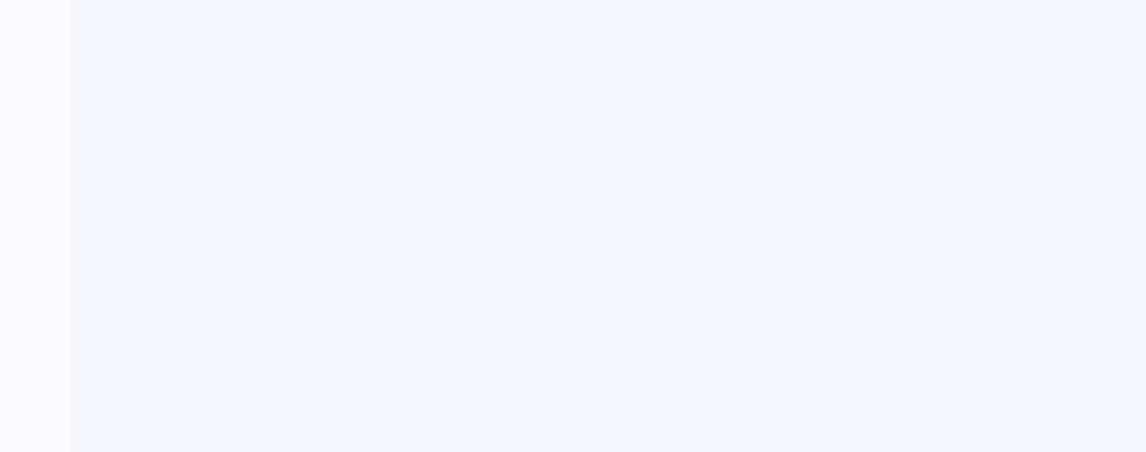
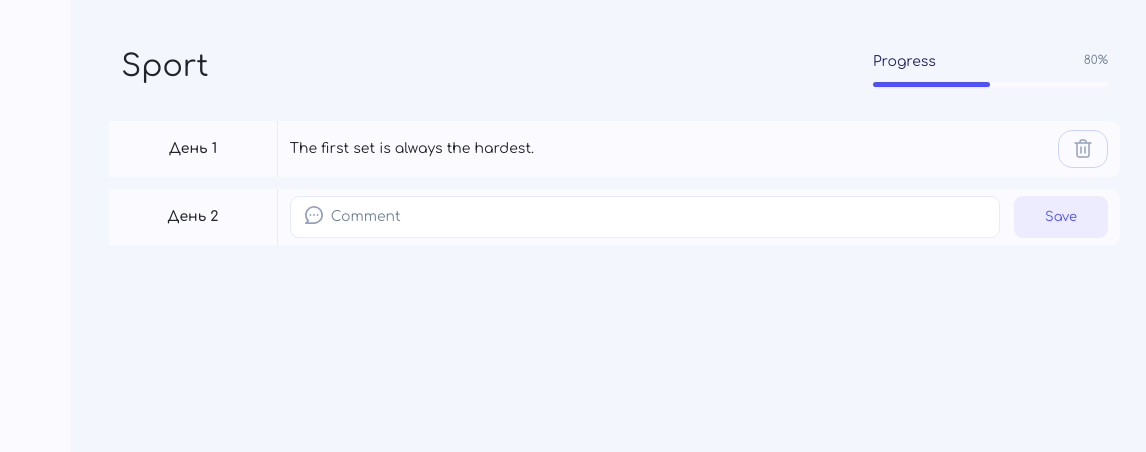
Before and after one commit to IuliiaVerevkina/habit-tracker, a plain HTML site: page index.html in a window 1280 px wide. Shown: the full height of the page, 134-1280 px from the left. Drawn offline with Linux system fonts and the light colour scheme.

Commit message:
added layout habbit

```diff
--- a/css/main.css
+++ b/css/main.css
@@ -1,50 +1,165 @@
 * {
   box-sizing: border-box;
+}
+:root {
+    --colorWhite: #FBFAFF;;
+    --colorGrey: #768396;
+		--colorBlue: #232360;
+		--colorBlueHovar: #6a6afb;;
 }
 body {
   font-family: "Comfortaa", cursive;
   margin: 0;
   background-color: #f3f6fd;
+  font-weight: 400;
 }
 .panel {
-  background-color: #fbfaff;
+  background-color: var(--colorWhite);
   padding: 40px;
 }
-.menu,
 .menu__list {
   gap: 25px;
 }
 .menu__item {
-  background: #ffffff;
+  background: var(--colorWhite);
   box-shadow: 0px 8px 14px rgba(62, 107, 224, 0.12);
   border-radius: 14px;
   width: 45px;
   height: 45px;
 }
 .menu__item:hover {
-  background: #6a6afb;
+  background: var(--colorBlueHovar);
   box-shadow: 0px 8px 14px rgba(62, 107, 224, 0.12);
 }
-.menu__item:hover img {
+.menu__item:hover img,
+.habbit__delete:hover img {
   filter: brightness(0) invert(1);
 }
-.menu__active{
-	background: #5051F9;
+.menu__active {
+  background: #5051f9;
 }
-.menu__active img{
+.menu__active img {
   filter: brightness(0) invert(1);
 }
 .menu__item > img {
   margin-left: -3px;
 }
 .menu__add {
-  border: 1px solid #cad5ff;
+  border: 1px solid #CAD5FF;
   background: none;
   border-radius: 14px;
   width: 45px;
   height: 45px;
+  margin-top: 25px;
 }
 .menu__add:hover {
-  background: #6a6afb;
+  background: var(--colorBlueHovar);
   box-shadow: 0px 8px 14px rgba(62, 107, 224, 0.12);
 }
+.content {
+  padding: 50px;
+}
+h1 {
+  font-size: 30px;
+  line-height: 33px;
+}
+.progress__in_bar {
+  display: flex;
+  flex-direction: column;
+  gap: 12px;
+  min-width: 235px;
+}
+.progress__text {
+  display: flex;
+  justify-content: space-between;
+}
+.progress__name {
+  font-size: 14px;
+  line-height: 16px;
+  color: var(--colorBlue);
+}
+.progress__percent {
+  font-size: 12px;
+  line-height: 13px;
+  color: var(--colorGrey);
+}
+.progress__bar {
+  width: 100%;
+  background: var(--colorWhite);
+  border-radius: 4px;
+  height: 5px;
+  position: relative;
+}
+.progress__cover_bar {
+  position: absolute;
+  background: #5051f9;
+  border-radius: 4px;
+  width: 50%;
+  height: 5px;
+}
+main {
+  margin-top: 30px;
+}
+.habbit {
+  background: var(--colorWhite);
+  border-radius: 10px;
+  align-items: center;
+  margin-bottom: 12px;
+}
+
+.habbit__day {
+  background: var(--colorWhite);
+  border-right: 1px solid #e7ebfb;
+  font-size: 14px;
+  line-height: 16px;
+  font-weight: 600;
+  padding: 20px 40px;
+}
+.habbit_commit {
+  font-size: 14px;
+  line-height: 16px;
+}
+
+.habbit__delete {
+  border: 1px solid #cad5ff;
+  background: none;
+  border-radius: 14px;
+}
+.habbit__delete:hover {
+  background: var(--colorBlueHovar);
+  box-shadow: 0px 8px 14px rgba(62, 107, 224, 0.12);
+}
+.habbit__form {
+  display: flex;
+  gap: 14px;
+  position: relative;
+}
+input {
+  border: 1px solid #e7ebfb;
+  border-radius: 9px;
+  padding: 12px 20px 12px 40px;
+  width: 100%;
+  font-size: 14px;
+  line-height: 16px;
+}
+input::placeholder {
+	  color: var(--colorGrey);
+}
+.input__icon_img {
+  position: absolute;
+  margin-top: 10px;
+  margin-left: 15px;
+}
+.save__form {
+  background: #EDECFE;
+  border-radius: 9px;
+  font-size: 13px;
+  line-height: 14px;
+  color: #5051f9;
+  padding: 12px 30px;
+}
+.save__form:hover {
+  background: var(--colorBlueHovar);
+  box-shadow: 0px 8px 14px rgba(62, 107, 224, 0.12);
+  color: #ffffff;
+}
--- a/index.html
+++ b/index.html
@@ -17,10 +17,10 @@
 
 <body>
 	<section class="app">
-		<div class="row">
-			<div class="col-xl-2 panel text-center">
+		<div class="row text-center">
+			<div class="col-xl-2 panel">
 				<img class="mb-5" src="./img/logo.svg" alt="logo Habbit App">
-				<nav class="menu d-flex flex-column align-items-center">
+				<nav class="menu align-items-center">
 					<div class="menu__list d-flex flex-column align-items-center">
 						<button class="menu__item btn menu__active">
 							<img src="./img/sport.svg" alt="sport">
@@ -37,7 +37,43 @@
 					</button>
 				</nav>
 			</div>
-			<div class="col-xl-10 content"></div>
+			<div class="col-xl-10 content">
+				<header class="d-flex justify-content-between align-items-center">
+					<h1>Sport</h1>
+					<div class="progress__in_bar">
+						<div class="progress__text">
+							<div class="progress__name">Progress</div>
+							<div class="progress__percent">80%</div>
+						</div>
+						<div class="progress__bar">
+							<div class="progress__cover_bar"></div>
+						</div>
+					</div>
+				</header>
+				<main>
+					<div>
+						<div class="row habbit justify-content-between">
+							<div class="col-xl-2 habbit__day">День 1</div>
+							<div class="col-xl-8 habbit_commit text-start">The first set is always the hardest.</div>
+							<div class="col-xl-2 d-flex justify-content-end">
+								<button class="btn habbit__delete">
+									<img src="./img/delete.svg" alt="delete">
+								</button>
+							</div>
+						</div>
+					</div>
+					<div class="row habbit justify-content-between">
+						<div class="col-xl-2 habbit__day">День 2</div>
+						<div class="col-xl-10 text-start">
+							<form action="" class="habbit__form">
+								<input type="text" placeholder="Comment" class="input__icon">
+								<img class="input__icon_img" src="./img/comment_img.svg" alt="">
+								<button class="btn save__form">Save</button>
+							</form>
+						</div>
+					</div>
+				</main>
+			</div>
 		</div>
 	</section>
 	<script src="./js/bootstrap.bundle.min.js"></script>
```
Also changed, not shown: img/comment_img.svg (added), img/delete.svg (added).
